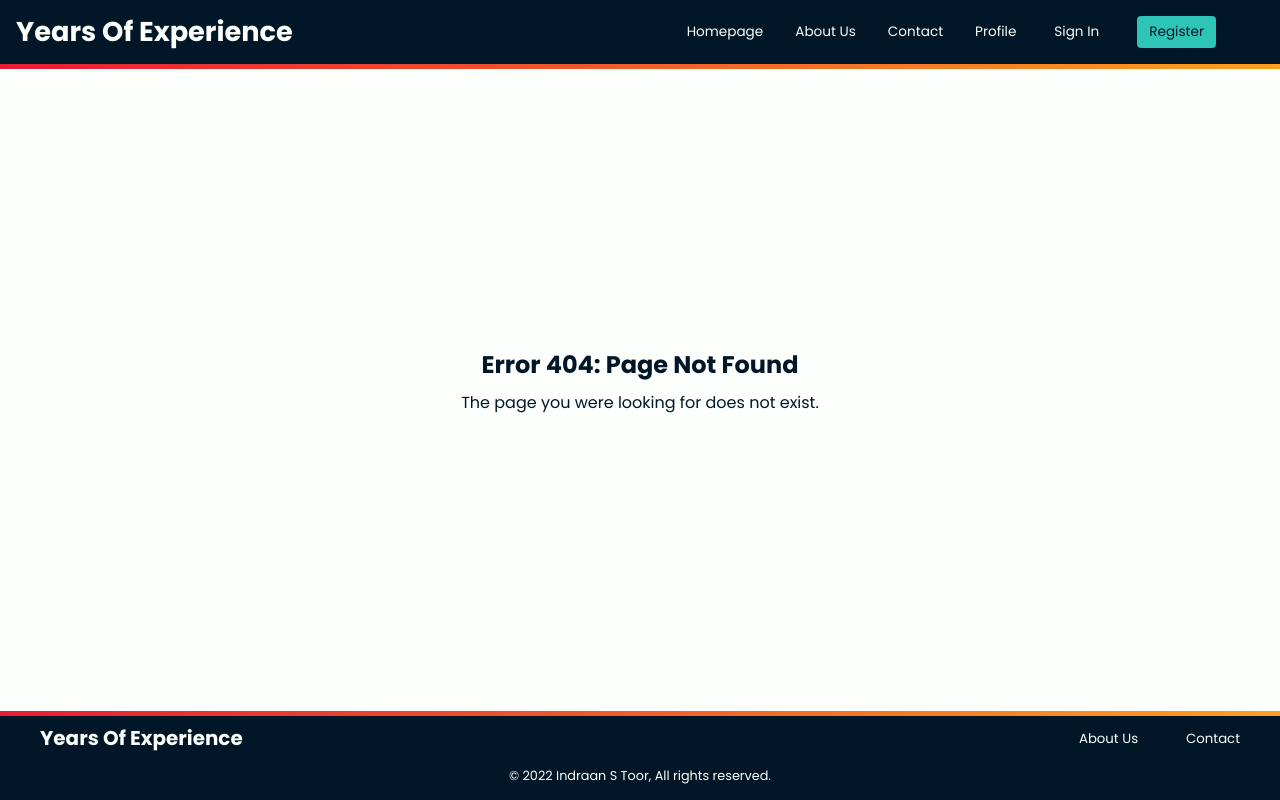
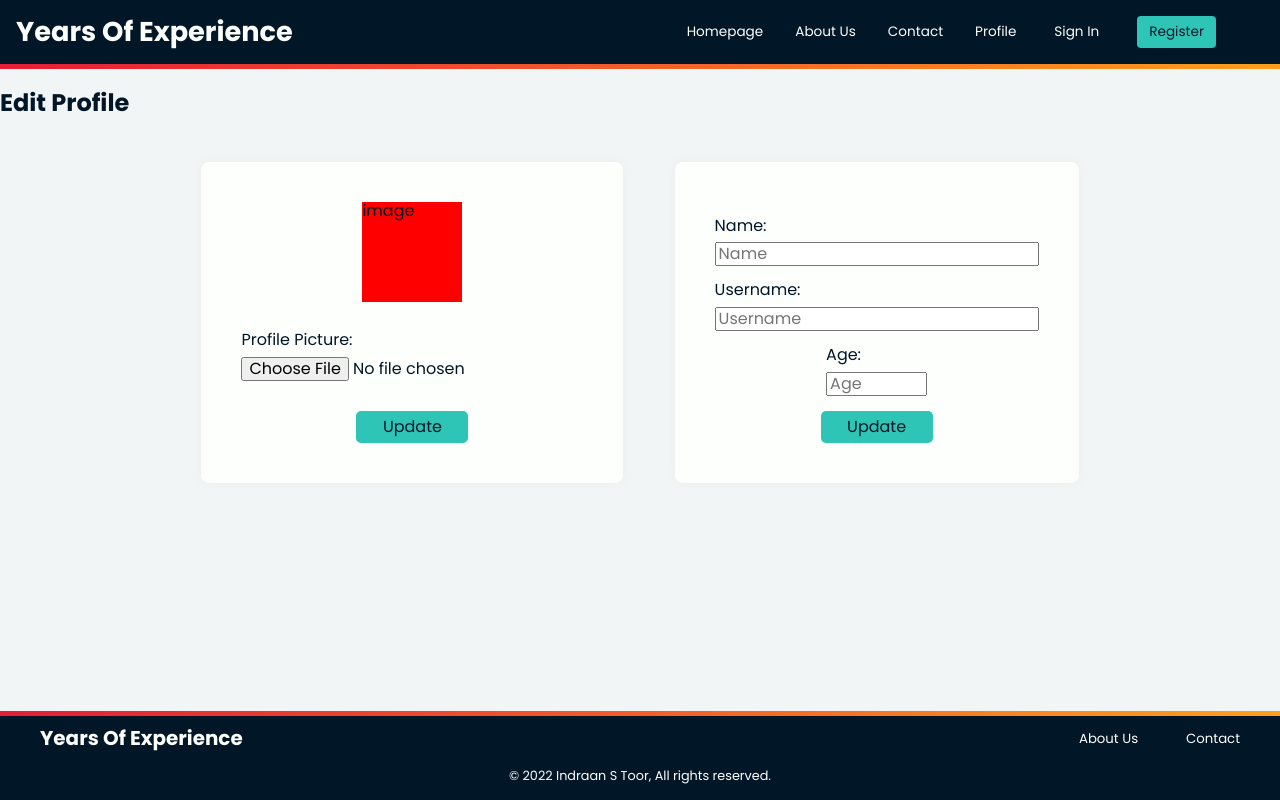
Before and after one commit to indraantoor/Years-Of-Experience, a React (Create React App) app: page /profile/indraantoor/edit/ in a window 1280 px wide. Built offline with nearby package versions, Linux system fonts and the light colour scheme; a web font is replaced by a local one.

Commit message:
style(edit-profile-forms): change background color and overall look of forms
Signed-off-by: indraantoor <indraantoor@gmail.com>

```diff
--- a/src/App.js
+++ b/src/App.js
@@ -14,7 +14,7 @@ const App = () => {
         <GlobalStyle />
         <MainPageLayout>
           <Routes>
-            <Route path="/profile/edit/:id" element={<EditProfile />} />
+            <Route path="/profile/:id/edit" element={<EditProfile />} />
             <Route path="/profile/:id" element={<Profile />} />
             <Route path="/" element={<Home />} />
             <Route path="*" element={<PageNotFound />} />
--- a/src/App.style.js
+++ b/src/App.style.js
@@ -2,7 +2,7 @@ import { createGlobalStyle } from "styled-components";
 
 export const GlobalStyle = createGlobalStyle`
   :root {
-    --main-bg: #FDFFFC;
+    --main-bg: #f2f5f5;
     --primary: #011627;
     --secondary: #2EC4B6;
     --primary-accent: #FF9F1C;
--- a/src/components/EditBasicDetails/editBasicDetails.style.js
+++ b/src/components/EditBasicDetails/editBasicDetails.style.js
@@ -1,13 +1,15 @@
 import styled from "styled-components";
 
 export const FormContainer = styled.div`
-  border: 1px solid black;
-  padding: 1.5rem;
+  padding: 2.5rem;
   display: flex;
   flex-direction: column;
   align-items: center;
   justify-content: space-between;
   margin: 2%;
+  background-color: var(--primary-white);
+  box-shadow: 0 0 8px #ebeded;
+  border-radius: 8px;
 
   button {
     width: 7rem;
--- a/src/components/EditProfilePic/editProfilePic.style.js
+++ b/src/components/EditProfilePic/editProfilePic.style.js
@@ -1,13 +1,15 @@
 import styled from "styled-components";
 
 export const Container = styled.div`
-  border: 1px solid black;
-  padding: 1.5rem;
+  padding: 2.5rem;
   display: flex;
   flex-direction: column;
   align-items: center;
   justify-content: space-between;
   margin: 2%;
+  background-color: var(--primary-white);
+  box-shadow: 0 0 8px #ebeded;
+  border-radius: 8px;
 
   button {
     width: 7rem;
```
